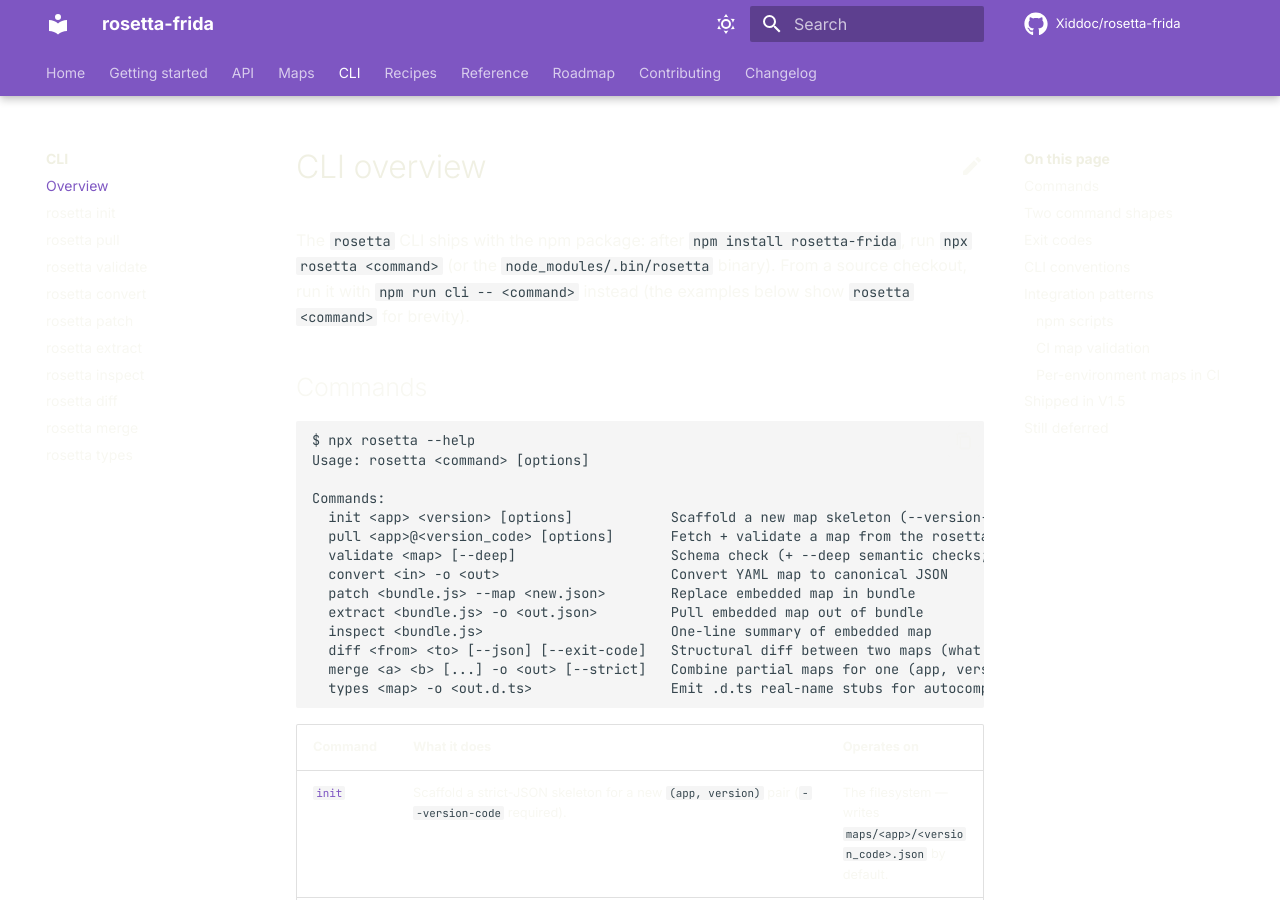
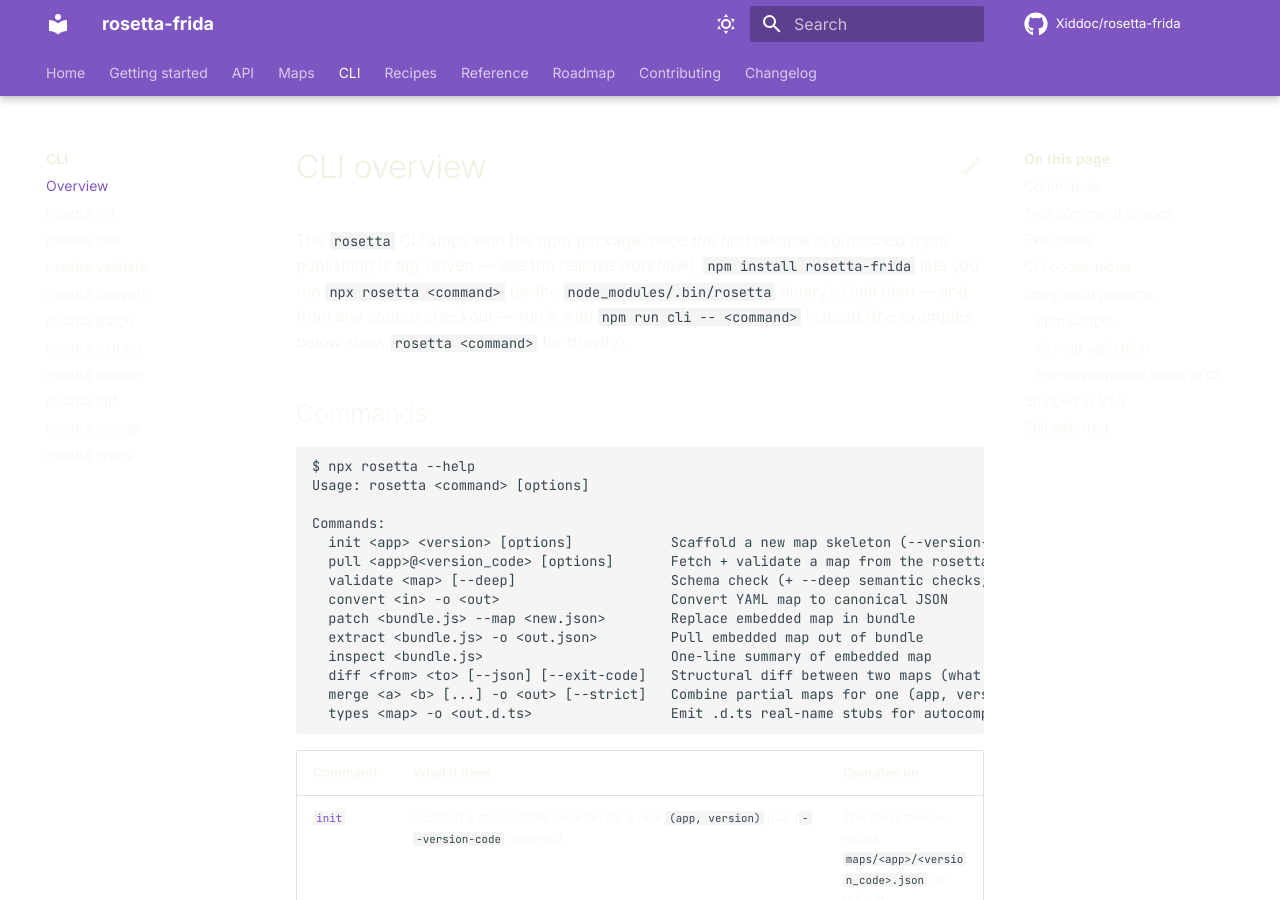
Before and after one commit to Xiddoc/rosetta-frida, an MkDocs documentation site: the page built from docs/cli/overview.md, in a window 1280 px wide and 900 px high. Built offline with MkDocs 1.6.1 and Material for MkDocs 9.7.7, drawn with Linux system fonts in a browser that asks for light colours; comment, search, counter and statistics services are not loaded.

Commit message:
Make npm-install docs honest about availability
The package is not on npm until the first v* tag triggers the release
workflow. Reframe README, installation, CLI overview, and index docs so
build-from-source is the present-day path and npm install is documented
as available from the first tagged release.

https://claude.ai/code/session_01Q5fPwSShv2pKz8VfWjQNpY

```diff
--- a/docs/cli/overview.md
+++ b/docs/cli/overview.md
@@ -1,10 +1,11 @@
 # CLI overview
 
-The `rosetta` CLI ships with the npm package: after
-`npm install rosetta-frida`, run `npx rosetta <command>` (or the
-`node_modules/.bin/rosetta` binary). From a source checkout, run it with
-`npm run cli -- <command>` instead (the examples below show
-`rosetta <command>` for brevity).
+The `rosetta` CLI ships with the npm package: once the first release is
+published (npm publishing is tag-driven — see the release workflow),
+`npm install rosetta-frida` lets you run `npx rosetta <command>` (or the
+`node_modules/.bin/rosetta` binary). Until then — and from any source
+checkout — run it with `npm run cli -- <command>` instead (the examples
+below show `rosetta <command>` for brevity).
 
 ## Commands
 
```
Also changed, not shown: README.md (+11 -5 lines), docs/getting-started/installation.md (+6 -0 lines), docs/index.md (+3 -2 lines).
